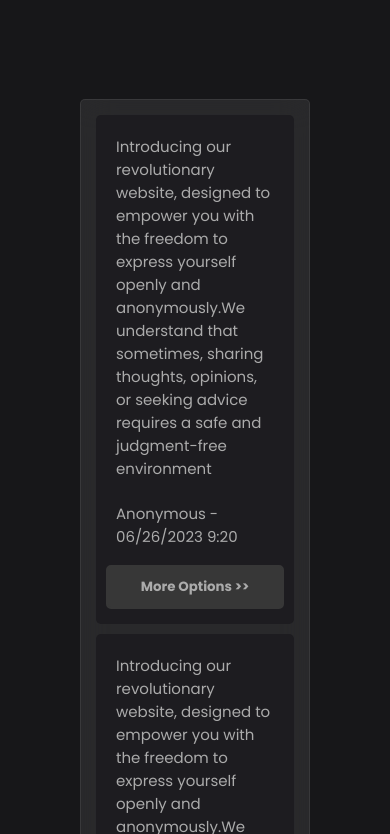
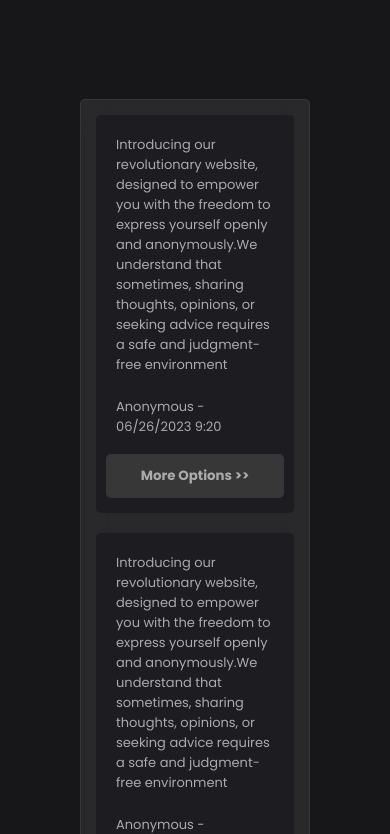
Before and after one commit to SavaadMP/Anonymous, a React (Vite) app in the folder frontend/: page / in a window 390 px wide. Shown: the part 970-1804 px from the top of the page. Built offline with nearby package versions, Linux system fonts and the light colour scheme.

Commit message:
Checking Responsiveness!!

```diff
--- a/frontend/src/components/Message/Message.scss
+++ b/frontend/src/components/Message/Message.scss
@@ -55,3 +55,23 @@
     }
   }
 }
+
+@media screen and (max-width: 460px){
+  .message {
+    padding: 10px;
+    margin: 5px;
+    border-radius: 5px;
+
+    p {
+      border-radius: 5px;
+      font-size: 13px;
+    }
+
+    .more_options {
+      display: flex;
+      align-items: center;
+      justify-content: center;
+      flex-direction: column;
+    }
+  }
+}
--- a/frontend/src/pages/Home/Home.scss
+++ b/frontend/src/pages/Home/Home.scss
@@ -44,3 +44,22 @@
     }
   }
 }
+
+@media screen and (max-width: 480px){
+  .main_container {
+    .view_messages {
+      width: 100%;
+
+      .messages {
+        display: grid;
+        grid-template-columns: 1fr;
+        padding: 10px;
+        grid-gap: 10px;
+      }
+    }
+
+    .main_content {
+      flex-direction: column;
+    }
+  }
+}
```
